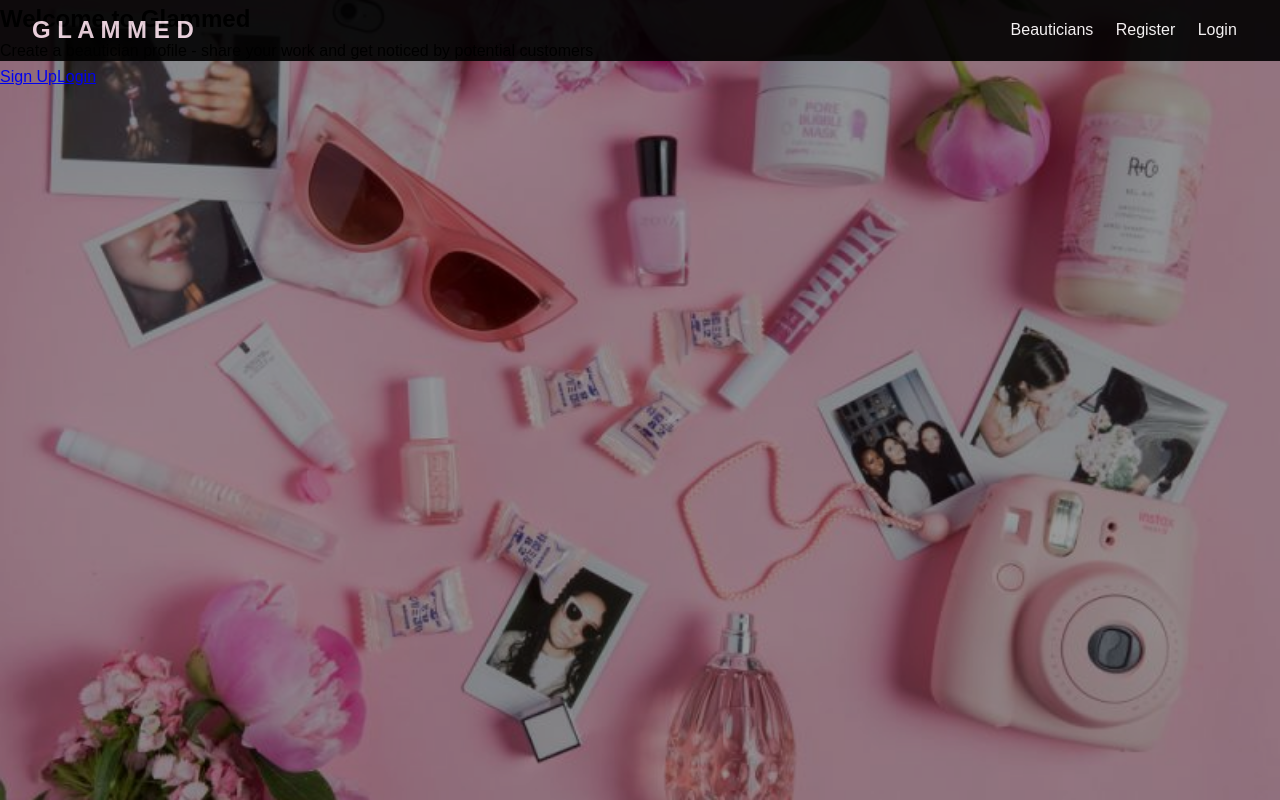
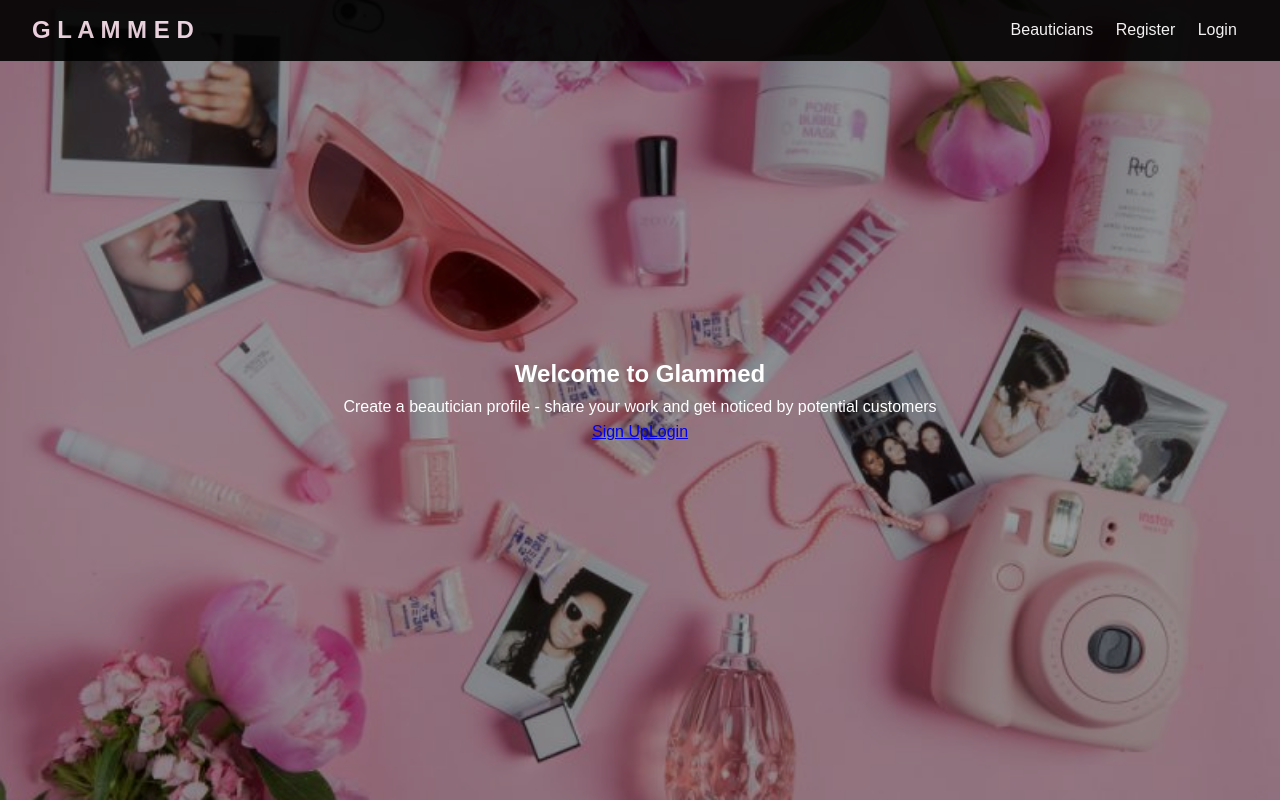
Before and after one commit to dejakin/glammed, a React (Create React App) app in the folder client/: page / in a window 1280 px wide. Built offline with nearby package versions, Linux system fonts and the light colour scheme.

Commit message:
Center welcome text both horizontally/vertically

```diff
--- a/client/src/App.css
+++ b/client/src/App.css
@@ -64,6 +64,18 @@ ul {
   left: 0;
 }
 
+.welcome-inner {
+  color: #fff;
+  height: 100%;
+  display: flex;
+  flex-direction: column;
+  width: 80%;
+  margin: auto;
+  align-items: center;
+  justify-content: center;
+  text-align: center;
+}
+
 /* Mobile */
 @media (max-width: 700px) {
 
```
